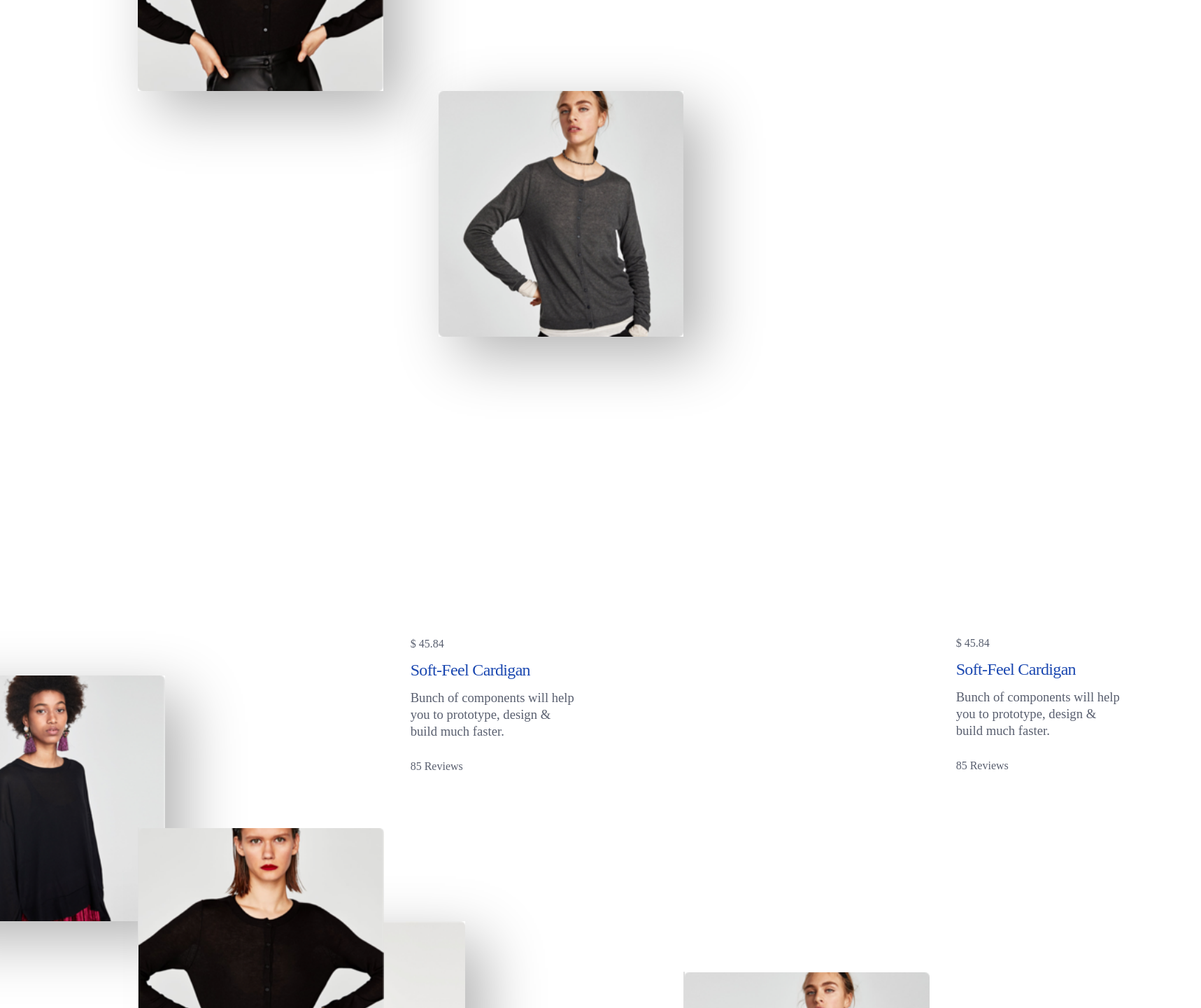
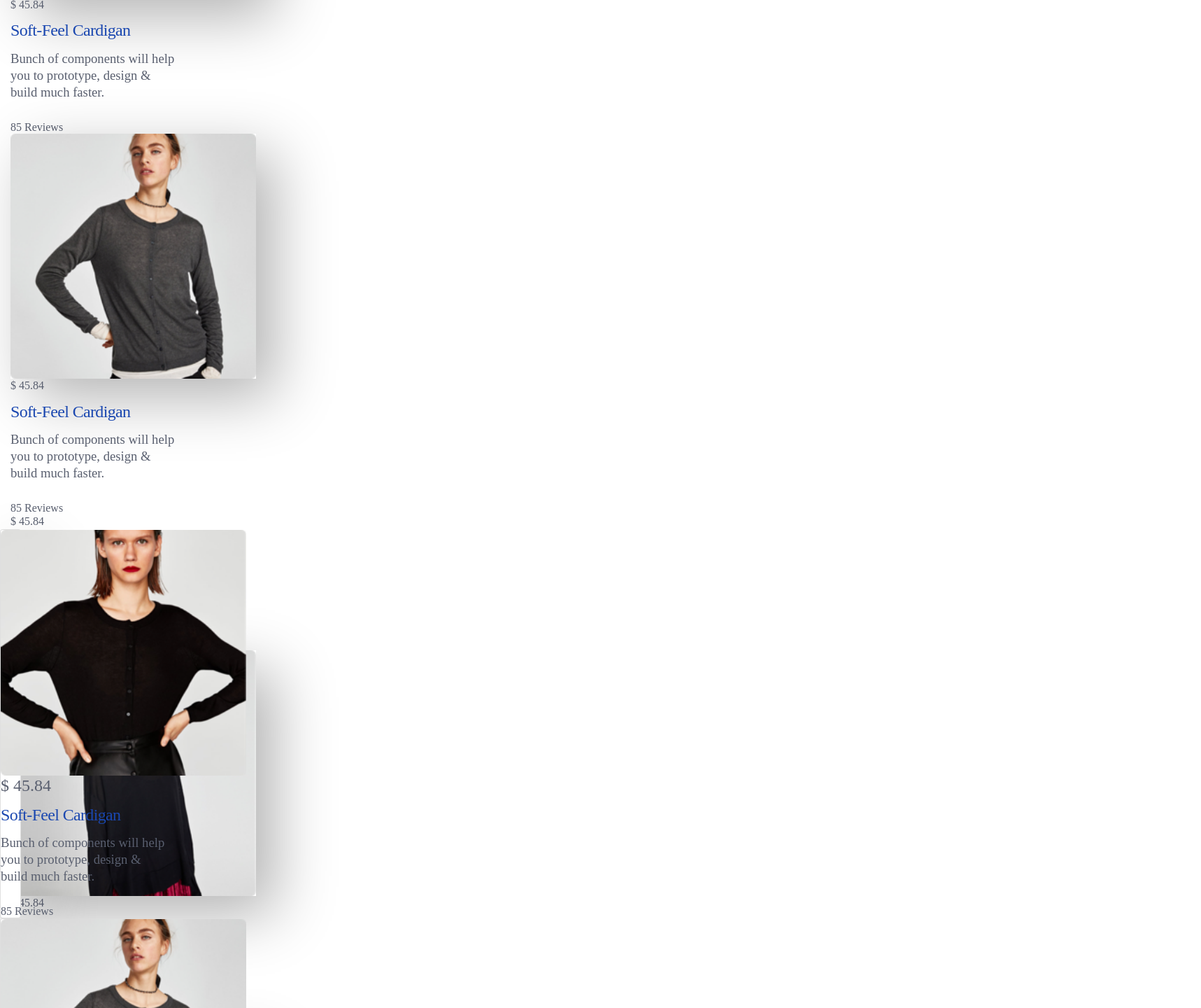
Before and after one commit to sid-f22/f22-react-test, a React (Create React App) app: page /home in a window 1280 px wide. Shown: the part 540-1980 px from the top of the page at 70% size, 1717 px wide, since content can reach past the window. Built offline with nearby package versions, Linux system fonts and the light colour scheme.

Commit message:
making changes with bootstrap

```diff
--- a/src/Header/Header.css
+++ b/src/Header/Header.css
@@ -1,6 +1,7 @@
 div.header {
   padding: 0px;
   margin: 0px;
+  width: 100%;
 }
 
 .header .link {
--- a/src/Header/Header.js
+++ b/src/Header/Header.js
@@ -9,21 +9,21 @@ class Header extends Component {
     return (
       <Container className="header">
         <Row>
-          <Col sm={{ size: 2, offset: 1 }} md={{ offset: 1 }}>
+          <Col>
             <img src={logo} alt="website logo" />
           </Col>
-          <Col sm={2} md={4}></Col>
+          <Col></Col>
           <Col>
             <a href="#" className="link" id="features">
               Features
             </a>
           </Col>
-          <Col sm={3} md={3}>
+          <Col>
             <a href="#" className="link" id="works">
               How it works
             </a>
           </Col>
-          <Col sm={3} md={3}>
+          <Col>
             {this.props.path === "/" ? (
               <a href="#" className="link" id="contact">
                 Get in touch
--- a/src/NormalView/NormalView.css
+++ b/src/NormalView/NormalView.css
@@ -1,12 +1,12 @@
-.Normal_View img {
-  position: relative;
-  float: left;
+div.Normal_View img {
+  /* position: relative;
+  float: left; */
   height: 263pt;
   width: 263pt;
   box-shadow: 20pt 20pt 60pt rgba(0, 0, 0, 0.3);
 }
 
-#image1 {
+/* #image1 {
   top: 100pt;
   left: 148pt;
 }
@@ -24,21 +24,22 @@
 #image4 {
   top: 463pt;
   left: 236pt;
-}
+} */
 
-.Normal_View {
+div.Normal_View {
   font-family: "Roboto-Regular";
   color: rgb(89, 95, 111);
   letter-spacing: 0pt;
   height: 826pt;
+  display: inline-block;
 }
 
-.Normal_View h5 {
+div.Normal_View h5 {
   font-size: 12pt;
   width: 41pt;
 }
 
-#text_image1 {
+/* #text_image1 {
   position: relative;
   top: -104pt;
   left: 440pt;
@@ -60,4 +61,4 @@
   position: relative;
   top: -166pt;
   left: 733pt;
-}
+} */
--- a/src/NormalView/NormalView.js
+++ b/src/NormalView/NormalView.js
@@ -1,4 +1,5 @@
 import React, { Component } from "react";
+import { Container, Row, Col } from "reactstrap";
 import "./NormalView.css";
 import image1 from "../media/image.png";
 import image2 from "../media/image1.png";
@@ -9,24 +10,36 @@ import Desc from "../Desc";
 class NormalView extends Component {
   render() {
     return (
-      <div className="Normal_View">
-        <img src={image1} id="image1" alt="image1" />
-        <img src={image2} id="image2" alt="image2" />
-        <img src={image3} id="image3" alt="image3" />
-        <img src={image4} id="image4" alt="image4" />
-        <div id="text_image1">
-          <Desc />
-        </div>
-        <div id="text_image2">
-          <Desc />
-        </div>
-        <div id="text_image3">
-          <Desc />
-        </div>
-        <div id="text_image4">
-          <Desc />
-        </div>
-      </div>
+      <Container className="Normal_View">
+        <Row>
+          <Col>
+            <img src={image1} id="image1" alt="image1" />
+          </Col>
+          <Col id="text_image1">
+            <Desc />
+          </Col>
+          <Col>
+            <img src={image2} id="image2" alt="image2" />
+          </Col>
+          <Col id="text_image2">
+            <Desc />
+          </Col>
+        </Row>
+        <Row>
+          <Col id="text_image3">
+            <Desc />
+          </Col>
+          <Col>
+            <img src={image3} id="image3" alt="image3" />
+          </Col>
+          <Col id="text_image4">
+            <Desc />
+          </Col>
+          <Col>
+            <img src={image4} id="image4" alt="image4" />
+          </Col>
+        </Row>
+      </Container>
     );
   }
 }
--- a/src/PlacardView/PlacardView.css
+++ b/src/PlacardView/PlacardView.css
@@ -6,30 +6,30 @@
 }
 
 .Placard_View img {
-  position: relative;
-  float: left;
+  /* position: relative;
+  float: left; */
   height: 263pt;
   width: 263pt;
 }
 
 .card {
-  position: relative;
+  /* position: relative; */
   display: -webkit-inline-box;
   box-shadow: 10pt 10pt 40pt rgba(0, 0, 0, 0.1);
 }
 
-.descText {
+/* .descText {
   position: relative;
   top: 56pt;
   left: 29pt;
-}
+} */
 #text_imagea {
-  top: 100pt;
-  left: 148pt;
+  /* top: 100pt;
+  left: 148pt; */
   box-shadow: 20pt 20pt 60pt rgba(0, 0, 0, 0.3);
 }
 
-#text_imageb {
+/* #text_imageb {
   top: -163pt;
   left: 733pt;
 }
@@ -42,7 +42,7 @@
 #text_imaged {
   top: -396pt;
   left: 733pt;
-}
+} */
 
 .Placard_View h5 {
   font-size: 18pt;
--- a/src/PlacardView/PlacardView.js
+++ b/src/PlacardView/PlacardView.js
@@ -1,4 +1,5 @@
 import React, { Component } from "react";
+import { Container, Row, Col } from "reactstrap";
 import "./PlacardView.css";
 import image1 from "../media/image.png";
 import image2 from "../media/image1.png";
@@ -9,7 +10,8 @@ import Desc from "../Desc";
 class PlacardView extends Component {
   render() {
     return (
-      <div className="Placard_View">
+      <Container className="Placard_View">
+        <Row>
           <div id="text_imagea" className="card">
             <img src={image1} alt="image1" />
             <div className="descText">
@@ -22,6 +24,8 @@ class PlacardView extends Component {
               <Desc />
             </div>
           </div>
+        </Row>
+        <Row>
           <div id="text_imagec" className="card">
             <img src={image3} alt="image3" />
             <div className="descText">
@@ -34,7 +38,8 @@ class PlacardView extends Component {
               <Desc />
             </div>
           </div>
-      </div>
+        </Row>
+      </Container>
     );
   }
 }
```
Lines whose indentation alone changed are shown as unchanged.
